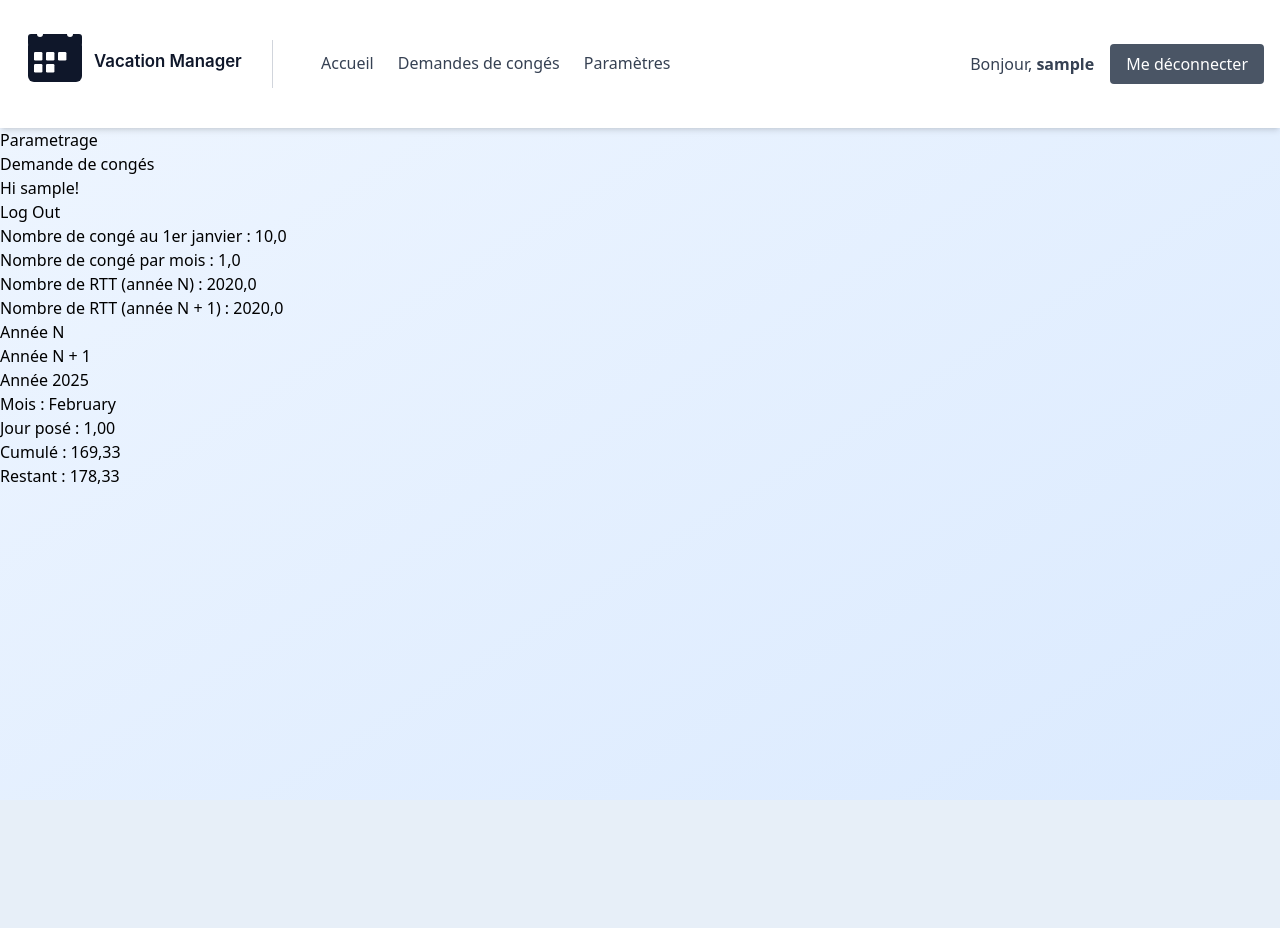
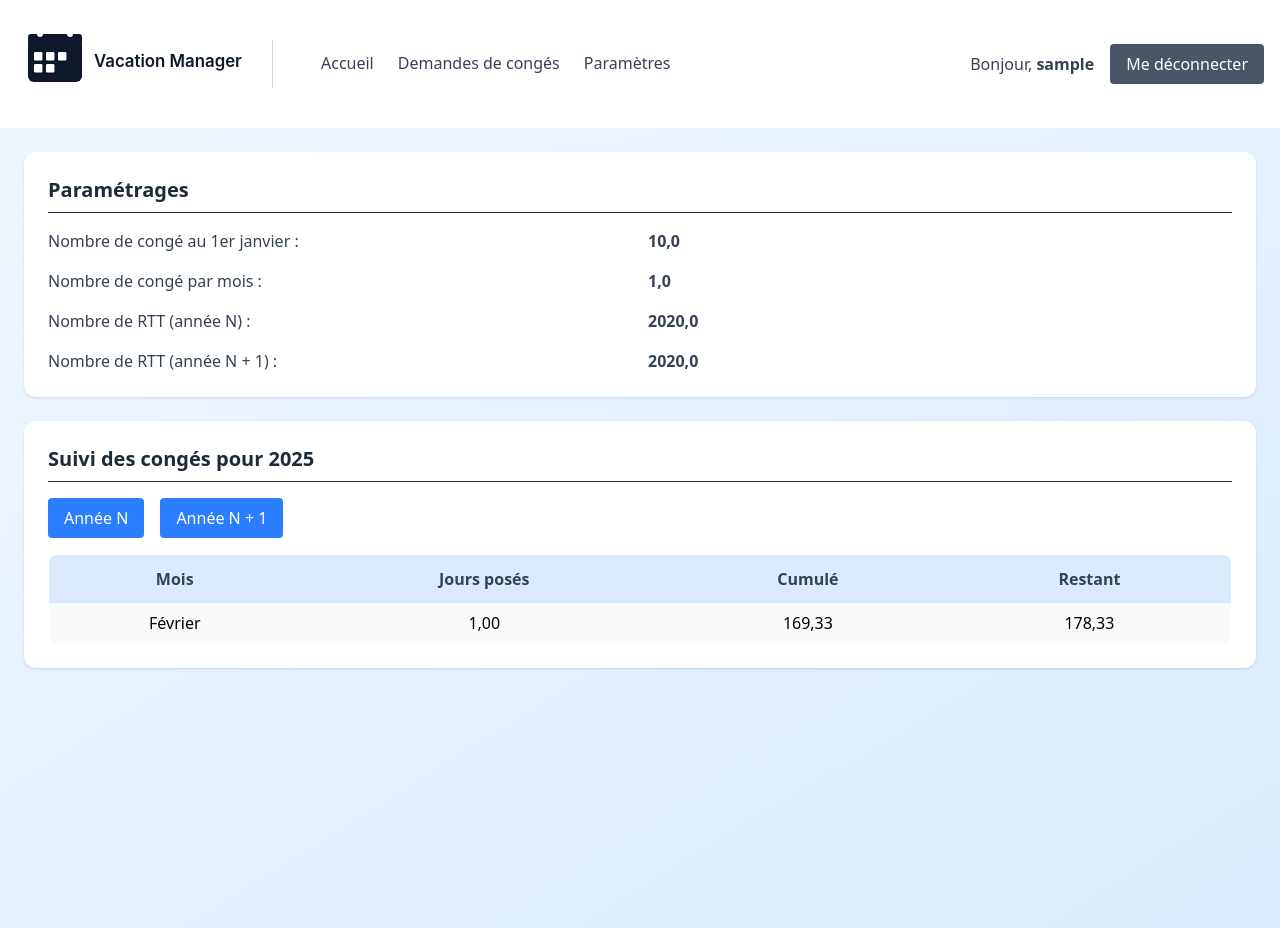
Before and after one commit to RusHiiii/vacation-manager, a Django app: page / in a window 1280 px wide. Before the commit the page ends 799 px from the top, so only its background shows below. Run offline with Django 5.2, Linux system fonts and the light colour scheme; a user stored in the database is signed in; tables that the repository leaves empty hold one stand-in row (values such as "Sample post"); some libraries are stand-ins or nearby versions.

Commit message:
add home page

```diff
--- a/vacation_manager/holidays/templates/holidays/home.html
+++ b/vacation_manager/holidays/templates/holidays/home.html
@@ -7,46 +7,62 @@
 {% block title %}Home{% endblock %}
 
 {% block content %}
+<div class="min-h-screen bg-gradient-to-br from-blue-50 to-blue-100 p-6 flex flex-col space-y-6">
 
-<a href="{% url 'parameters' %}">Parametrage</a>
-<a href="{% url 'holiday_request' %}">Demande de congés</a>
+    <!-- Partie 1 : Paramétrages -->
+    {% if parameters %}
+    <section class="bg-white rounded-xl shadow p-6">
+        <h2 class="text-xl font-bold text-gray-800 mb-4 border-b pb-2">Paramétrages</h2>
+        <div class="grid grid-cols-2 gap-4 text-gray-700">
+            <div>Nombre de congé au 1er janvier :</div>
+            <div class="font-semibold">{{ parameters.start_holiday_amount }}</div>
 
-{% if user.is_authenticated %}
-Hi {{ user.username }}!
-<form action="{% url 'logout' %}" method="post">
-    {% csrf_token %}
-    <button type="submit">Log Out</button>
-</form>
-{% else %}
-<p>You are not logged in</p>
-<a href="{% url 'login' %}">Log In</a>
-{% endif %}
+            <div>Nombre de congé par mois :</div>
+            <div class="font-semibold">{{ parameters.holiday_per_month }}</div>
 
-{% if parameters %}
-<ul>
-    <li>Nombre de congé au 1er janvier : {{ parameters.start_holiday_amount }}</li>
-    <li>Nombre de congé par mois : {{ parameters.holiday_per_month }}</li>
-    <li>Nombre de RTT (année N) : {{ parameters.extra_holiday_current_year }}</li>
-    <li>Nombre de RTT (année N + 1) : {{ parameters.extra_holiday_next_year }}</li>
-</ul>
-{% endif %}
+            <div>Nombre de RTT (année N) :</div>
+            <div class="font-semibold">{{ parameters.extra_holiday_current_year }}</div>
 
-<a href="{% url 'home' %}?year=CURRENT">Année N</a>
-<a href="{% url 'home' %}?year=NEXT">Année N + 1</a>
+            <div>Nombre de RTT (année N + 1) :</div>
+            <div class="font-semibold">{{ parameters.extra_holiday_next_year }}</div>
+        </div>
+    </section>
+    {% endif %}
 
-<div>Année {{ target_year }}</div>
+    <!-- Partie 2 : Congés par mois -->
+    <section class="bg-white rounded-xl shadow p-6">
+        <h2 class="text-xl font-bold text-gray-800 mb-4 border-b pb-2">Suivi des congés pour {{ target_year }}</h2>
 
-    {% for holiday in calculated_holidays %}
-        {% if year_query == 'CURRENT' and holiday.month_number < 12 or year_query == 'NEXT' and holiday.month_number >= 12 %}
-        <ul>
-            <li>Mois : {{ holiday.month_number|mod:12|add:1|month_name }}</li>
-            <li>Jour posé : {{ holiday.used|floatformat:2 }}</li>
-            <li>Cumulé : {{ holiday.cumulated|floatformat:2 }}</li>
-            <li>Restant : {{ holiday.remaining|floatformat:2 }}</li>
-        </ul>
-        {% endif %}
-    {% endfor %}
+        <!-- Sélecteur d'année -->
+        <div class="flex space-x-4 items-center mb-4">
+            <a href="{% url 'home' %}?year=CURRENT" class="px-4 py-2 bg-blue-500 text-white rounded hover:bg-blue-600 transition-colors">Année N</a>
+            <a href="{% url 'home' %}?year=NEXT" class="px-4 py-2 bg-blue-500 text-white rounded hover:bg-blue-600 transition-colors">Année N + 1</a>
+        </div>
 
-
-
+        <div class="overflow-x-auto">
+            <table class="min-w-full text-center border border-gray-200 rounded-lg overflow-hidden">
+                <thead class="bg-blue-100 text-gray-700">
+                <tr>
+                    <th class="px-4 py-3">Mois</th>
+                    <th class="px-4 py-3">Jours posés</th>
+                    <th class="px-4 py-3">Cumulé</th>
+                    <th class="px-4 py-3">Restant</th>
+                </tr>
+                </thead>
+                <tbody class="divide-y divide-gray-100">
+                {% for holiday in calculated_holidays %}
+                {% if year_query == 'CURRENT' and holiday.month_number < 12 or year_query == 'NEXT' and holiday.month_number >= 12 %}
+                <tr class="odd:bg-gray-50 hover:bg-blue-50 transition-colors">
+                    <td class="px-4 py-2">{{ holiday.month_number|mod:12|add:1|month_name|title }}</td>
+                    <td class="px-4 py-2">{{ holiday.used|floatformat:2 }}</td>
+                    <td class="px-4 py-2">{{ holiday.cumulated|floatformat:2 }}</td>
+                    <td class="px-4 py-2">{{ holiday.remaining|floatformat:2 }}</td>
+                </tr>
+                {% endif %}
+                {% endfor %}
+                </tbody>
+            </table>
+        </div>
+    </section>
+</div>
 {% endblock %}
--- a/vacation_manager/holidays/templatetags/month_name.py
+++ b/vacation_manager/holidays/templatetags/month_name.py
@@ -1,8 +1,9 @@
 import calendar
 from django import template
+from django.utils.translation import gettext as _
 
 register = template.Library()
 
 @register.filter
 def month_name(month_number):
-  return calendar.month_name[month_number]
+  return _(calendar.month_name[month_number])
--- a/vacation_manager/theme/static/css/dist/styles.css
+++ b/vacation_manager/theme/static/css/dist/styles.css
@@ -17,6 +17,7 @@
     --color-yellow-100: oklch(97.3% 0.071 103.193);
     --color-yellow-500: oklch(79.5% 0.184 86.047);
     --color-yellow-700: oklch(55.4% 0.135 66.442);
+    --color-green-600: oklch(62.7% 0.194 149.214);
     --color-blue-50: oklch(97% 0.014 254.604);
     --color-blue-100: oklch(93.2% 0.032 255.585);
     --color-blue-500: oklch(62.3% 0.214 259.815);
@@ -305,6 +306,9 @@
   .flex {
     display: flex;
   }
+  .grid {
+    display: grid;
+  }
   .hidden {
     display: none;
   }
@@ -392,6 +396,9 @@
   .max-w-md {
     max-width: var(--container-md);
   }
+  .min-w-full {
+    min-width: 100%;
+  }
   .flex-grow {
     flex-grow: 1;
   }
@@ -403,6 +410,9 @@
   }
   .list-disc {
     list-style-type: disc;
+  }
+  .grid-cols-2 {
+    grid-template-columns: repeat(2, minmax(0, 1fr));
   }
   .flex-col {
     flex-direction: column;
@@ -416,10 +426,23 @@
   .justify-center {
     justify-content: center;
   }
+  .gap-4 {
+    gap: calc(var(--spacing) * 4);
+  }
   :where(.space-y-4 > :not(:last-child)) {
     --tw-space-y-reverse: 0;
     margin-block-start: calc(calc(var(--spacing) * 4) * var(--tw-space-y-reverse));
     margin-block-end: calc(calc(var(--spacing) * 4) * calc(1 - var(--tw-space-y-reverse)));
+  }
+  :where(.space-y-6 > :not(:last-child)) {
+    --tw-space-y-reverse: 0;
+    margin-block-start: calc(calc(var(--spacing) * 6) * var(--tw-space-y-reverse));
+    margin-block-end: calc(calc(var(--spacing) * 6) * calc(1 - var(--tw-space-y-reverse)));
+  }
+  :where(.space-y-8 > :not(:last-child)) {
+    --tw-space-y-reverse: 0;
+    margin-block-start: calc(calc(var(--spacing) * 8) * var(--tw-space-y-reverse));
+    margin-block-end: calc(calc(var(--spacing) * 8) * calc(1 - var(--tw-space-y-reverse)));
   }
   :where(.space-x-4 > :not(:last-child)) {
     --tw-space-x-reverse: 0;
@@ -435,6 +458,22 @@
     --tw-space-x-reverse: 0;
     margin-inline-start: calc(calc(var(--spacing) * 8) * var(--tw-space-x-reverse));
     margin-inline-end: calc(calc(var(--spacing) * 8) * calc(1 - var(--tw-space-x-reverse)));
+  }
+  :where(.divide-y > :not(:last-child)) {
+    --tw-divide-y-reverse: 0;
+    border-bottom-style: var(--tw-border-style);
+    border-top-style: var(--tw-border-style);
+    border-top-width: calc(1px * var(--tw-divide-y-reverse));
+    border-bottom-width: calc(1px * calc(1 - var(--tw-divide-y-reverse)));
+  }
+  :where(.divide-gray-100 > :not(:last-child)) {
+    border-color: var(--color-gray-100);
+  }
+  .overflow-hidden {
+    overflow: hidden;
+  }
+  .overflow-x-auto {
+    overflow-x: auto;
   }
   .rounded {
     border-radius: 0.25rem;
@@ -459,6 +498,10 @@
     border-right-style: var(--tw-border-style);
     border-right-width: 1px;
   }
+  .border-b {
+    border-bottom-style: var(--tw-border-style);
+    border-bottom-width: 1px;
+  }
   .border-b-2 {
     border-bottom-style: var(--tw-border-style);
     border-bottom-width: 2px;
@@ -471,11 +514,17 @@
     border-left-style: var(--tw-border-style);
     border-left-width: 4px;
   }
+  .border-blue-600 {
+    border-color: var(--color-blue-600);
+  }
   .border-gray-200 {
     border-color: var(--color-gray-200);
   }
   .border-gray-300 {
     border-color: var(--color-gray-300);
+  }
+  .border-green-600 {
+    border-color: var(--color-green-600);
   }
   .border-red-400 {
     border-color: var(--color-red-400);
@@ -488,6 +537,15 @@
   }
   .border-yellow-500 {
     border-color: var(--color-yellow-500);
+  }
+  .bg-blue-50 {
+    background-color: var(--color-blue-50);
+  }
+  .bg-blue-100 {
+    background-color: var(--color-blue-100);
+  }
+  .bg-blue-500 {
+    background-color: var(--color-blue-500);
   }
   .bg-blue-600 {
     background-color: var(--color-blue-600);
@@ -557,6 +615,9 @@
   }
   .pr-6 {
     padding-right: calc(var(--spacing) * 6);
+  }
+  .pb-2 {
+    padding-bottom: calc(var(--spacing) * 2);
   }
   .text-center {
     text-align: center;
@@ -629,6 +690,10 @@
   .opacity-0 {
     opacity: 0%;
   }
+  .shadow {
+    --tw-shadow: 0 1px 3px 0 var(--tw-shadow-color, rgb(0 0 0 / 0.1)), 0 1px 2px -1px var(--tw-shadow-color, rgb(0 0 0 / 0.1));
+    box-shadow: var(--tw-inset-shadow), var(--tw-inset-ring-shadow), var(--tw-ring-offset-shadow), var(--tw-ring-shadow), var(--tw-shadow);
+  }
   .shadow-lg {
     --tw-shadow: 0 10px 15px -3px var(--tw-shadow-color, rgb(0 0 0 / 0.1)), 0 4px 6px -4px var(--tw-shadow-color, rgb(0 0 0 / 0.1));
     box-shadow: var(--tw-inset-shadow), var(--tw-inset-ring-shadow), var(--tw-ring-offset-shadow), var(--tw-ring-shadow), var(--tw-shadow);
@@ -678,6 +743,9 @@
       opacity: 100%;
     }
   }
+  .odd\:bg-gray-50:nth-child(odd) {
+    background-color: var(--color-gray-50);
+  }
   @media (hover: hover) {
     .hover\:border-blue-500:hover {
       border-color: var(--color-blue-500);
@@ -694,8 +762,18 @@
     }
   }
   @media (hover: hover) {
+    .hover\:bg-blue-600:hover {
+      background-color: var(--color-blue-600);
+    }
+  }
+  @media (hover: hover) {
     .hover\:bg-blue-700:hover {
       background-color: var(--color-blue-700);
+    }
+  }
+  @media (hover: hover) {
+    .hover\:bg-gray-50:hover {
+      background-color: var(--color-gray-50);
     }
   }
   @media (hover: hover) {
@@ -744,6 +822,11 @@
   initial-value: 0;
 }
 @property --tw-space-x-reverse {
+  syntax: "*";
+  inherits: false;
+  initial-value: 0;
+}
+@property --tw-divide-y-reverse {
   syntax: "*";
   inherits: false;
   initial-value: 0;
@@ -934,6 +1017,7 @@
     *, ::before, ::after, ::backdrop {
       --tw-space-y-reverse: 0;
       --tw-space-x-reverse: 0;
+      --tw-divide-y-reverse: 0;
       --tw-border-style: solid;
       --tw-gradient-position: initial;
       --tw-gradient-from: #0000;
--- a/vacation_manager/vacation_manager/settings.py
+++ b/vacation_manager/vacation_manager/settings.py
@@ -51,6 +51,7 @@ MIDDLEWARE = [
     'django.contrib.auth.middleware.AuthenticationMiddleware',
     'django.contrib.messages.middleware.MessageMiddleware',
     'django.middleware.clickjacking.XFrameOptionsMiddleware',
+    'django.middleware.locale.LocaleMiddleware'
 ]
 
 ROOT_URLCONF = 'vacation_manager.urls'
@@ -65,6 +66,7 @@ TEMPLATES = [
                 'django.template.context_processors.request',
                 'django.contrib.auth.context_processors.auth',
                 'django.contrib.messages.context_processors.messages',
+                'django.template.context_processors.i18n'
             ],
         },
     },
@@ -105,11 +107,9 @@ if DEBUG:
 # https://docs.djangoproject.com/en/5.2/topics/i18n/
 
 LANGUAGE_CODE = 'fr'
-
 TIME_ZONE = 'Europe/Paris'
-
 USE_I18N = True
-
+USE_L10N = True
 USE_TZ = True
 
 
```
